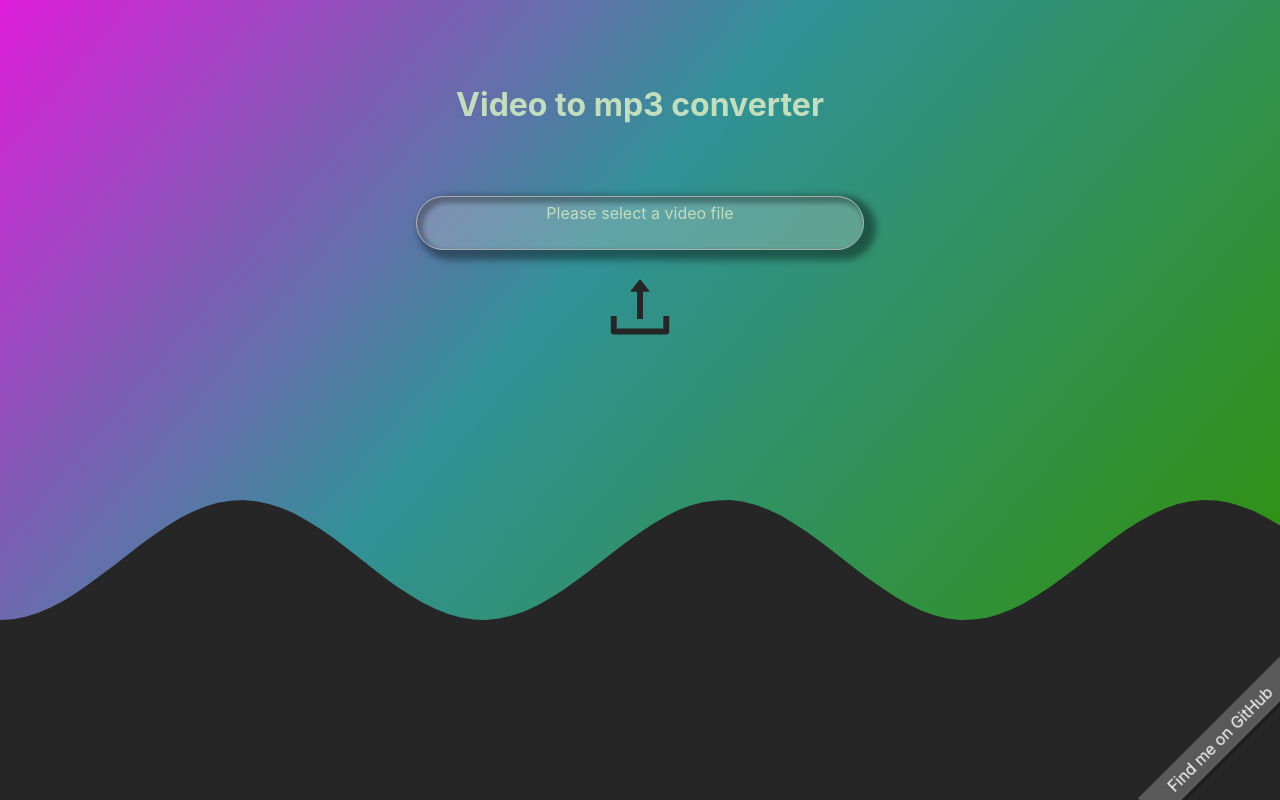
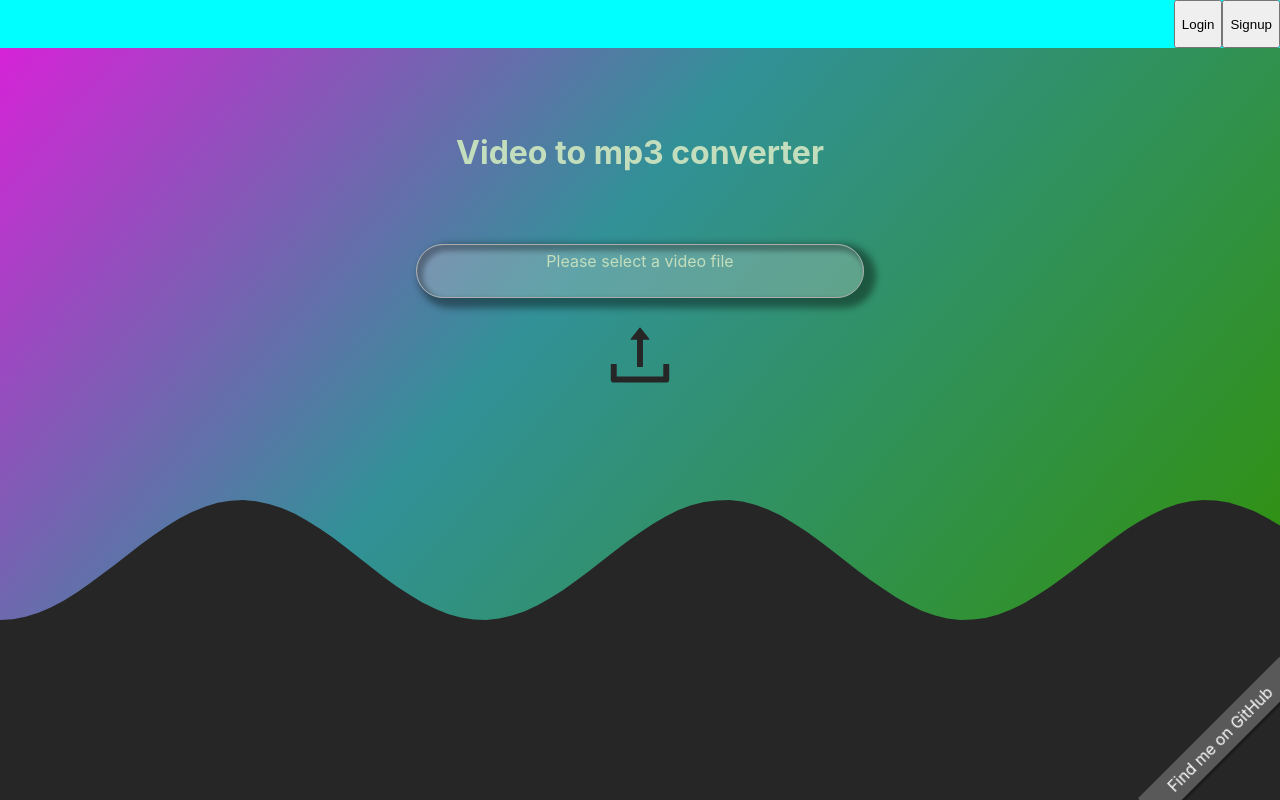
Before and after one commit to dunnjm814/audioconverter, a React (Create React App) app in the folder react-app/: page / in a window 1280 px wide. Built offline with nearby package versions, Linux system fonts and the light colour scheme.

Commit message:
navigation with login signup buttons added

```diff
--- a/react-app/src/App.js
+++ b/react-app/src/App.js
@@ -3,6 +3,7 @@ import React, { useState, useEffect } from "react";
 import { AiOutlineUpload } from "react-icons/ai";
 import Loading from "./loading/Loading";
 import { fileTypes } from "./utils/mimetype"
+import Navigation from "./navigation/navigation";
 
 
 function App() {
@@ -80,6 +81,9 @@ function App() {
   const inputText = videoData ? videoData.name : "Please select a video file";
   return (
     <>
+      <header>
+        <Navigation />
+      </header>
       <div className="App">
         <h1>Video to mp3 converter</h1>
         <form className="submit-form">
--- a/react-app/src/index.css
+++ b/react-app/src/index.css
@@ -6,7 +6,7 @@ body {
   -webkit-font-smoothing: antialiased;
   -moz-osx-font-smoothing: grayscale;
   background-color: rgb(38,38,38);
-  height: auto;
+  height: 100vh;
   width: 100%;
 }
 
--- /dev/null
+++ b/react-app/src/navigation/nav.css
@@ -0,0 +1,14 @@
+.nav{
+
+    z-index: 1;
+    height: 3rem;
+    width: 100%;
+    position: relative;
+    top: 0;
+
+    display: flex;
+    justify-content: flex-end;
+
+    background-color: aqua;
+
+}
--- /dev/null
+++ b/react-app/src/navigation/navigation.js
@@ -0,0 +1,23 @@
+import React from 'react'
+import "./nav.css"
+
+function Navigation() {
+
+    function login(e) {
+        e.preventDefault();
+        console.log("click")
+    }
+    function signup(e) {
+        e.preventDefault();
+        console.log("click")
+    }
+
+    return (
+        <div className="nav">
+            <button className="login" onClick={login}>Login</button>
+            <button className="signup" onClick={signup}>Signup</button>
+        </div>
+    )
+}
+
+export default Navigation;
```
Also changed, not shown: 1 other file (tests, documents, lock files or other folders).
